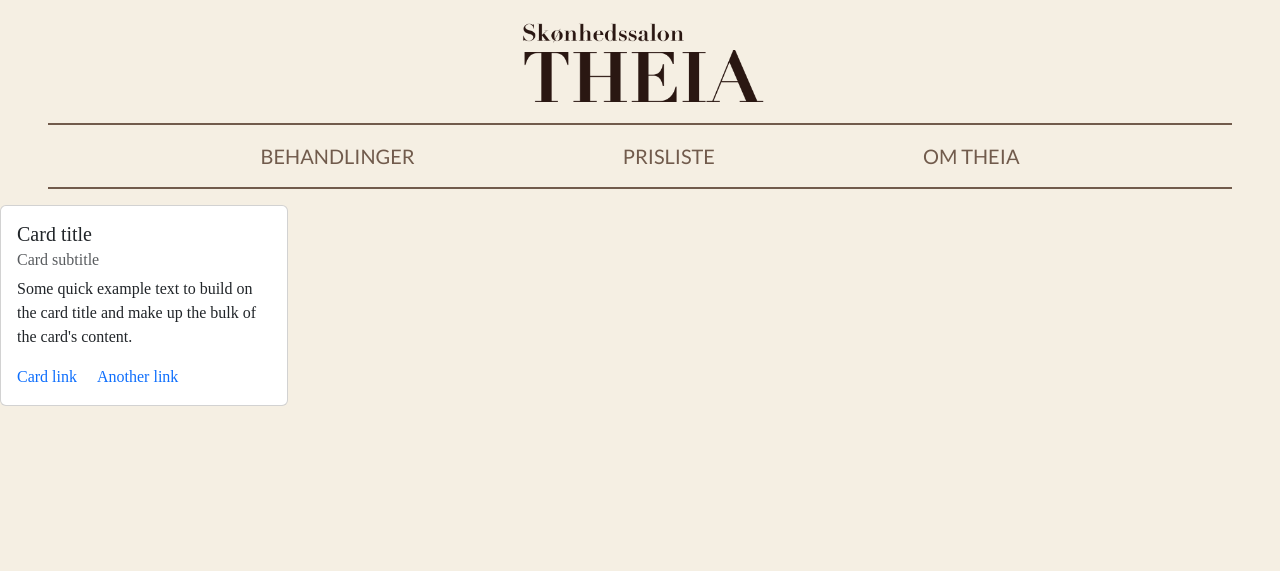
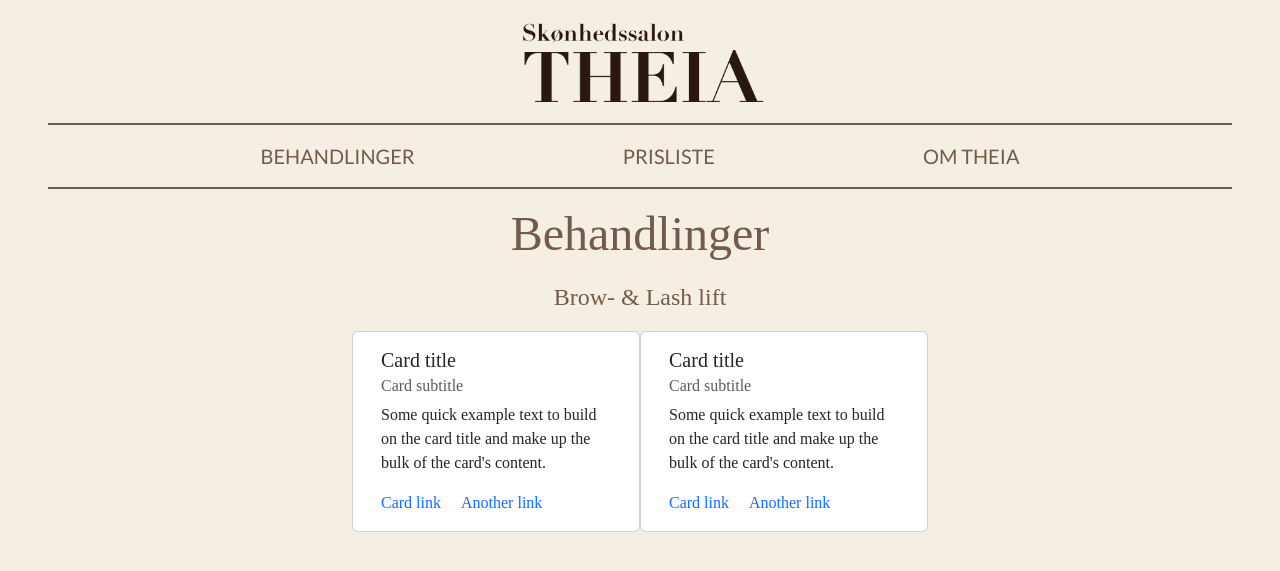
Before and after one commit to nannaglaw/rebranding, a PHP site: page /behandlinger.php in a window 1280 px wide. Shown: the top 571 px of the page. Run offline with PHP 8.4, Linux system fonts and the light colour scheme; style sheets or scripts are compiled from the project's sources.

Commit message:
Styles og behandlinger

```diff
--- a/behandlinger.php
+++ b/behandlinger.php
@@ -25,18 +25,35 @@ require "settings/init.php";
 
 <?php include "navbar.php"; ?>
 
+<p class="text text-lb m-0 fw-medium display-5 text-center mt-3" style="font-family: Zodiak">Behandlinger</p>
+
 <p></p>
 
-<div class="card" style="width: 18rem;">
+<div class="container">
+    <div class="row justify-content-center">
+        <p class="overskrift text text-lb fw-medium fs-4 text-center">Brow- & Lash lift</p>
+            <div class="card col-12 col-md-6 col-lg-4 mb-4 d-flex justify-content-center" style="width: 18rem;">
                 <div class="card-body">
                     <h5 class="card-title">Card title</h5>
                     <h6 class="card-subtitle mb-2 text-muted">Card subtitle</h6>
-        <p class="card-text">Some quick example text to build on the card title and make up the bulk of the card's content.</p>
+                    <p class="card-text">Some quick example text to build on the card title and make up the bulk of the
+                        card's content.</p>
                     <a href="#" class="card-link">Card link</a>
                     <a href="#" class="card-link">Another link</a>
                 </div>
             </div>
-
+            <div class="card col-12 col-md-6 col-lg-4 mb-4 d-flex justify-content-center" style="width: 18rem;">
+                <div class="card-body">
+                    <h5 class="card-title">Card title</h5>
+                    <h6 class="card-subtitle mb-2 text-muted">Card subtitle</h6>
+                    <p class="card-text">Some quick example text to build on the card title and make up the bulk of the
+                        card's content.</p>
+                    <a href="#" class="card-link">Card link</a>
+                    <a href="#" class="card-link">Another link</a>
+                </div>
+            </div>
+        </div>
+    </div>
 
 
 <script src="https://cdn.jsdelivr.net/npm/bootstrap@5.3.3/dist/js/bootstrap.bundle.min.js"></script>
--- a/css/styles.scss
+++ b/css/styles.scss
@@ -25,6 +25,11 @@ $theme-colors: map-merge($theme-colors, $custom-colors);
 
 // 5. Du kan lave styling her...
 
+body {
+  font-family: Zodiak;
+  font-weight: normal;
+}
+
 @font-face {
   font-family: 'Zodiak-Variable';
   src: url('../fonts/Zodiak-Variable.woff') format('woff');
@@ -37,6 +42,91 @@ $theme-colors: map-merge($theme-colors, $custom-colors);
   font-family: 'Zodiak-VariableItalic';
   src: url('../fonts/Zodiak-VariableItalic.woff') format('woff');
   font-weight: 100 900;
+  font-display: swap;
+  font-style: italic;
+}
+
+@font-face {
+  font-family: 'Zodiak-Thin';
+  src: url('../fonts/Zodiak-Thin.woff') format('woff');
+  font-weight: 100;
+  font-display: swap;
+  font-style: normal;
+}
+@font-face {
+  font-family: 'Zodiak-ThinItalic';
+  src: url('../fonts/Zodiak-ThinItalic.woff') format('woff');
+  font-weight: 100;
+  font-display: swap;
+  font-style: italic;
+}
+@font-face {
+  font-family: 'Zodiak-Light';
+  src: url('../fonts/Zodiak-Light.woff') format('woff');
+  font-weight: 300;
+  font-display: swap;
+  font-style: normal;
+}
+@font-face {
+  font-family: 'Zodiak-LightItalic';
+  src: url('../fonts/Zodiak-LightItalic.woff') format('woff');
+  font-weight: 300;
+  font-display: swap;
+  font-style: italic;
+}
+@font-face {
+  font-family: 'Zodiak-Regular';
+  src: url('../fonts/Zodiak-Regular.woff') format('woff');
+  font-weight: 400;
+  font-display: swap;
+  font-style: normal;
+}
+@font-face {
+  font-family: 'Zodiak-Italic';
+  src: url('../fonts/Zodiak-Italic.woff') format('woff');
+  font-weight: 400;
+  font-display: swap;
+  font-style: italic;
+}
+@font-face {
+  font-family: 'Zodiak-Bold';
+  src: url('../fonts/Zodiak-Bold.woff') format('woff');
+  font-weight: 700;
+  font-display: swap;
+  font-style: normal;
+}
+@font-face {
+  font-family: 'Zodiak-BoldItalic';
+  src: url('../fonts/Zodiak-BoldItalic.woff') format('woff');
+  font-weight: 700;
+  font-display: swap;
+  font-style: italic;
+}
+@font-face {
+  font-family: 'Zodiak-Extrabold';
+  src: url('../fonts/Zodiak-Extrabold.woff') format('woff');
+  font-weight: 800;
+  font-display: swap;
+  font-style: normal;
+}
+@font-face {
+  font-family: 'Zodiak-ExtraboldItalic';
+  src: url('../fonts/Zodiak-ExtraboldItalic.woff') format('woff');
+  font-weight: 800;
+  font-display: swap;
+  font-style: italic;
+}
+@font-face {
+  font-family: 'Zodiak-Black';
+  src: url('../fonts/Zodiak-Black.woff') format('woff');
+  font-weight: 900;
+  font-display: swap;
+  font-style: normal;
+}
+@font-face {
+  font-family: 'Zodiak-BlackItalic';
+  src: url('../fonts/Zodiak-BlackItalic.woff') format('woff');
+  font-weight: 900;
   font-display: swap;
   font-style: italic;
 }
@@ -75,10 +165,6 @@ $theme-colors: map-merge($theme-colors, $custom-colors);
 }
 
 .btn {
-  font-family: Zodiak;
-}
-
-body {
   font-family: Zodiak;
 }
 
@@ -122,3 +208,7 @@ body {
   position: relative;
   z-index: 1;
 }
+
+.overskrift {
+  font-family: Zodiak;
+}
```
Lines whose indentation alone changed are shown as unchanged.
